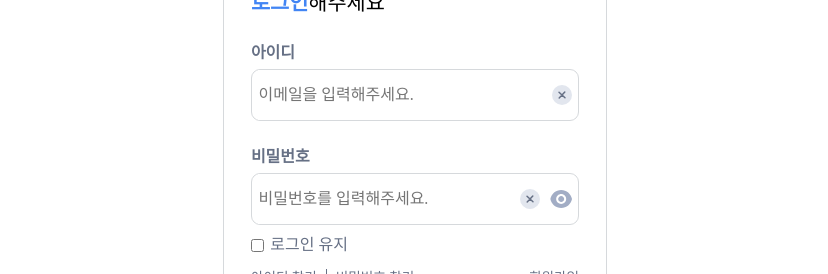
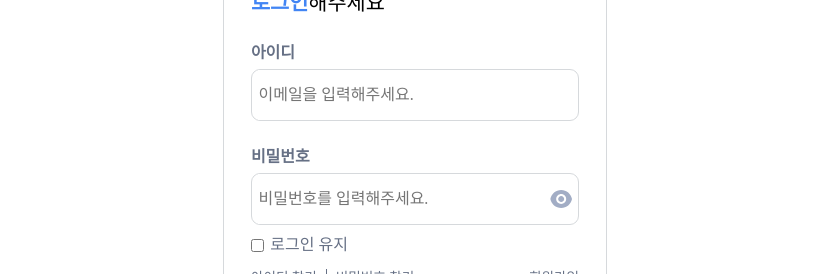
Before and after one commit to Team-Big-Dipper/UYouBooDan, a Next.js app in the folder FE/: page /auth in a window 1280 px wide. Shown: the part 301-575 px from the top of the page, without its empty margins (225-1053 px from the left). Built offline with nearby package versions, Linux system fonts and the light colour scheme; a web font is replaced by a local one.

Commit message:
:sparkles: Feat: SignUp, Auth UI 수정

```diff
--- a/FE/src/components/Auth/index.tsx
+++ b/FE/src/components/Auth/index.tsx
@@ -98,8 +98,12 @@ const Auth = () => {
                 },
               })}
             />
-            <S.LoginEmailDeleteDiv>
-              <DeleteSvg />
+            <S.LoginEmailDeleteDiv
+              onClick={() => {
+                setValue('email', '');
+              }}
+            >
+              {watch('email') ? <DeleteSvg /> : <></>}
             </S.LoginEmailDeleteDiv>
           </S.LoginEmailInputDiv>
         </S.LoginEmailContainer>
@@ -117,8 +121,12 @@ const Auth = () => {
                 },
               })}
             />
-            <S.PwDeleteDiv>
-              <DeleteSvg />
+            <S.PwDeleteDiv
+              onClick={() => {
+                setValue('password', '');
+              }}
+            >
+              {watch('password') ? <DeleteSvg /> : <></>}
             </S.PwDeleteDiv>
             <S.PwVectorDiv>
               <VectorSvg />
--- a/FE/src/components/Auth/style.ts
+++ b/FE/src/components/Auth/style.ts
@@ -132,6 +132,7 @@ export const SearchId = styled.div`
   display: flex;
   align-items: center;
   height: 2vh;
+  cursor: pointer;
 `;
 export const SearchDecoDiv = styled.div`
   border-right: 1px solid #667085;
@@ -141,6 +142,7 @@ export const SearchPw = styled.div`
   display: flex;
   align-items: center;
   height: 2vh;
+  cursor: pointer;
 `;
 export const SignUpBtnDiv = styled(Link)`
   display: flex;
@@ -197,6 +199,12 @@ export const SnsLoginContainer = styled.div`
   justify-content: center;
   gap: 2vw;
 `;
-export const KaKaoLoginDiv = styled.div``;
-export const NaverLoginDiv = styled.div``;
-export const GoogleLoginDiv = styled.div``;
+export const KaKaoLoginDiv = styled.div`
+  cursor: pointer;
+`;
+export const NaverLoginDiv = styled.div`
+  cursor: pointer;
+`;
+export const GoogleLoginDiv = styled.div`
+  cursor: pointer;
+`;
--- a/FE/src/components/SignUp/index.tsx
+++ b/FE/src/components/SignUp/index.tsx
@@ -156,7 +156,7 @@ const SignUp = () => {
                   setValue('email', '');
                 }}
               >
-                <DeleteSvg />
+                {watch('email') ? <DeleteSvg /> : <></>}
               </S.EmailDeleteDiv>
             </S.EmailInputDiv>
             <button
@@ -207,7 +207,7 @@ const SignUp = () => {
                 setValue('password', '');
               }}
             >
-              <DeleteSvg />
+              {watch('password') ? <DeleteSvg /> : <></>}
             </S.PwDeleteDiv>
             <S.PwVectorDiv>
               <VectorSvg />
@@ -230,7 +230,7 @@ const SignUp = () => {
                 setValue('passwordCheck', '');
               }}
             >
-              <DeleteSvg />
+              {watch('passwordCheck') ? <DeleteSvg /> : <></>}
             </S.PwCheckDeleteDiv>
             <S.PwCheckVectorDiv>
               <VectorSvg />
```
